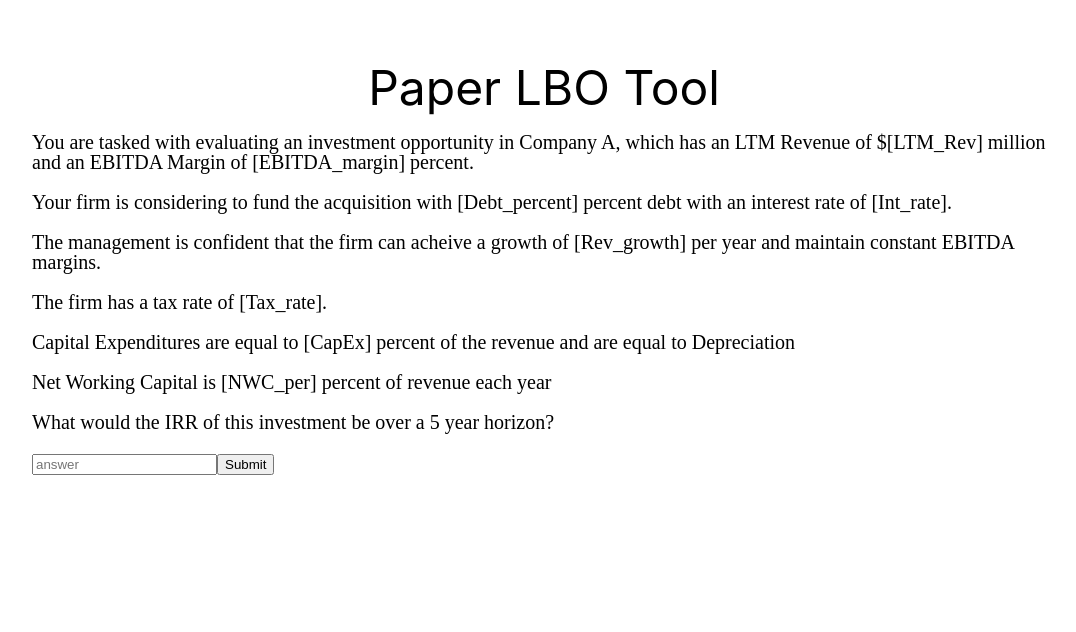
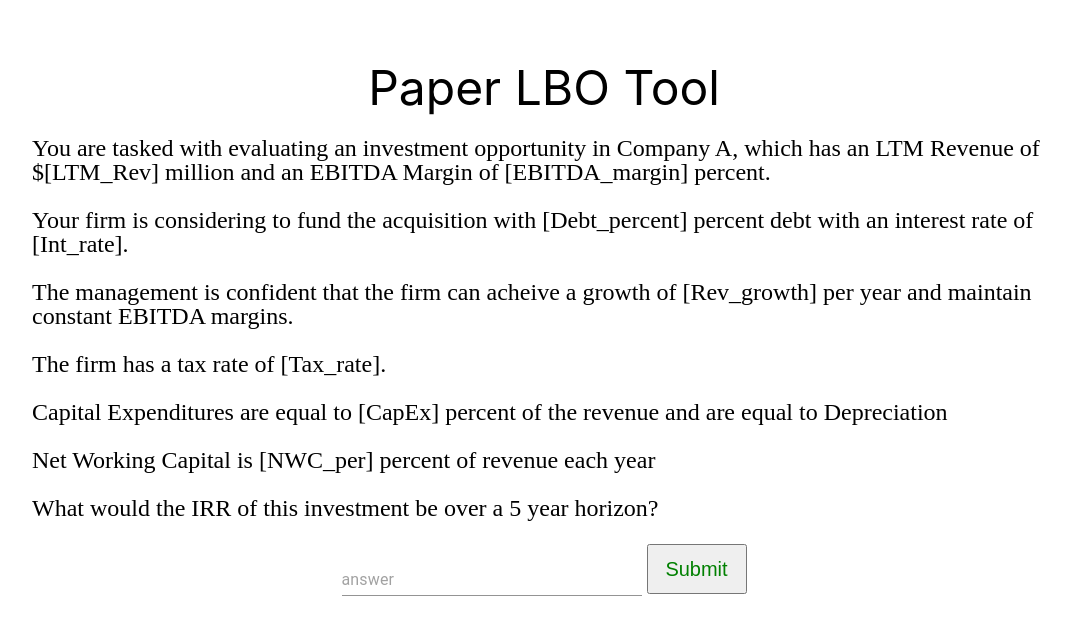
Before and after one commit to CharlesOnesti/incoming-analyst, a React (Create React App) app: page /quiz in a window 1280 px wide. Shown: the top 632 px of the page, without its empty margins (96-1172 px from the left). Built offline with nearby package versions, Linux system fonts and the light colour scheme.

Commit message:
Quiz Page Button Style Changes

```diff
--- a/src/components/Input/styles.js
+++ b/src/components/Input/styles.js
@@ -4,8 +4,10 @@ import TextField from '@material-ui/core/TextField'
 
 export const InputStyle = styled(({ ...rest }) => <TextField {...rest} />)({
   marginTop: '20px',
+  marginRight: '5px',
   width: '300px',
   height: '50px',
-  fontFamily: 'Gilroy',
+  fontFamily: 'Times New Roman',
   fontWeight: 'normal',
+  fontSize: '24px',
 })
--- a/src/containers/Quiz/index.js
+++ b/src/containers/Quiz/index.js
@@ -1,6 +1,9 @@
 import React, { useState } from 'react'
-import { Main } from './styles'
+import { Main, AnswerBox } from './styles'
 import HeaderText from '../../components/HeaderText'
+import GButton from '../../components/Button'
+import Input from '../../components/Input'
+
 
 const Quiz = () => {
   const [attempt, setAttempt] = useState('')
@@ -14,8 +17,6 @@ const Quiz = () => {
     <Main>
       <HeaderText text="Paper LBO Tool" color1="black" />
       <br />
-      {!submitted ? (
-        <>
       <p>
         You are tasked with evaluating an investment opportunity in Company A,
         which has an LTM Revenue of $[LTM_Rev] million and an EBITDA Margin of [EBITDA_margin] percent.
@@ -42,14 +43,17 @@ const Quiz = () => {
         What would the IRR of this investment be over a 5 year horizon?
       </p>
       <br />
+      <AnswerBox>
+        {!submitted ? (
+          <>
             <form onSubmit={handleSubmit}>
-            <input
+              <Input
                 type="text"
                 value={attempt}
                 placeholder="answer"
                 onChange={e => setAttempt(e.target.value)}
               />
-            <input type="submit" value="Submit" />
+              <GButton type="submit">Submit</GButton>
             </form>
           </>
         ) : (
@@ -60,9 +64,10 @@ const Quiz = () => {
               {attempt}
             </p>
             <p>The correct answer was BEANS</p>
-          <button type="button" onClick={() => setSubmitted(false)}>Another One</button>
+            <GButton onClick={() => setSubmitted(false)}>Another One</GButton>
           </>
         )}
+      </AnswerBox>
     </Main>
   )
 }
--- a/src/containers/Quiz/styles.js
+++ b/src/containers/Quiz/styles.js
@@ -3,6 +3,10 @@ import styled from 'styled-components'
 export const Main = styled.div`
   margin-left: 10%;
   margin-right: 10%;
-  font-size: 20px;
+  font-size: 24px;
   text-align: left;
 `
+
+export const AnswerBox = styled.div`
+  text-align: center;
+`
```
Lines whose indentation alone changed are shown as unchanged.
